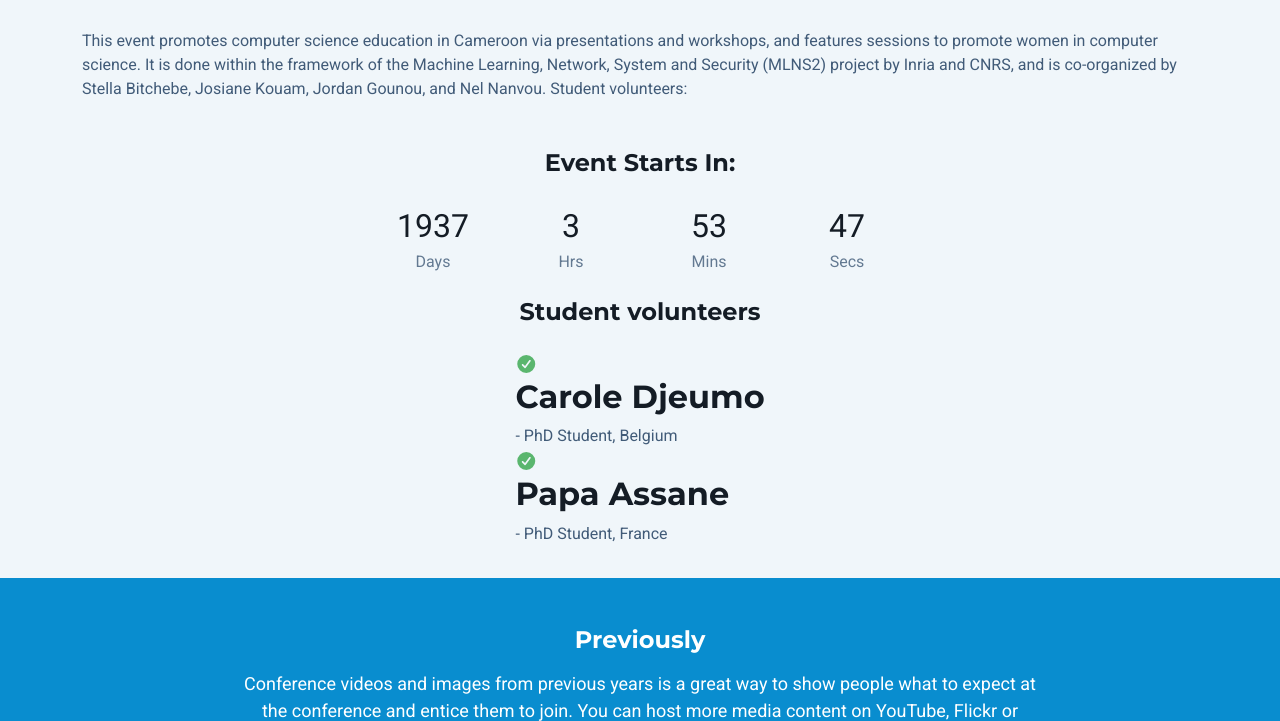
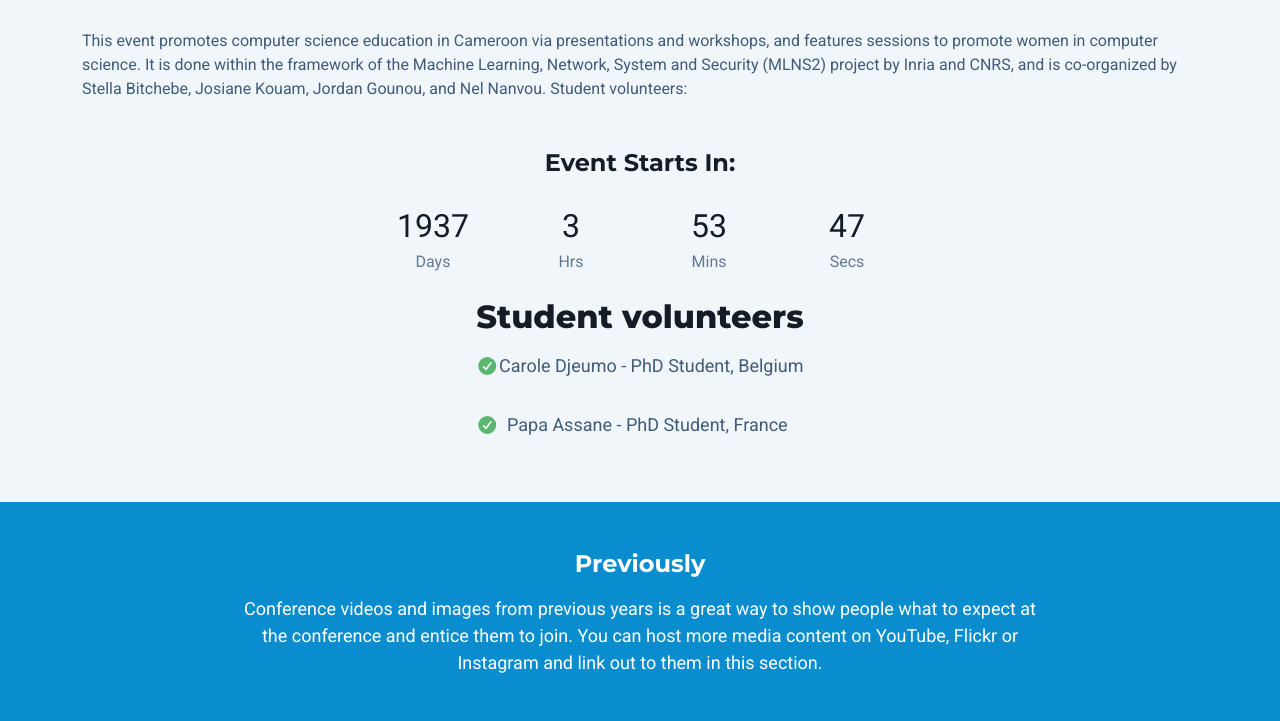
Before and after one commit to science-events-cameroon/2023, a plain HTML site: page index.html in a window 1280 px wide. Shown: the part 1230-1951 px from the top of the page. Drawn offline with Linux system fonts and the light colour scheme; grey boxes are pictures that could not be loaded.

Commit message:
about section

```diff
--- a/index.html
+++ b/index.html
@@ -129,10 +129,10 @@
 				<div id="countdown-box" class="countdown-box"></div>
 			</div><!--//event-countdown-->
 			<div class="benefits-list text-center mb-3">
-				<h4 class="text-center mb-4">Student volunteers</h4>
+				<h4 class="section-heading text-center mb-3">Student volunteers</h4>
 				<ul class="list-unstyled text-start d-inline-block">
-					<li><i class="fas fa-check-circle me-2"></i><h2>Carole Djeumo</h2></li> - PhD Student, Belgium<br>
-					<li><i class="fas fa-check-circle me-2"></i><h2>Papa Assane</h2></li> - PhD Student, France<br>
+					<li><i class="fas fa-check-circle me-	2"></i>Carole Djeumo - PhD Student, Belgium</li><br>
+					<li><i class="fas fa-check-circle me-2"></i>Papa Assane - PhD Student, France</li><br>
 				</ul>
 			</div><!--//benefits-list-->
 			<!-- <div class="about-cta text-center mb-5"><a class="btn btn-secondary btn-lg  mb-5" href="https://themes.3rdwavemedia.com/bootstrap-templates/startup/devconf-free-bootstrap-4-conference-template-for-tech-conferences-and-events/" target="_blank">Registration</a></div> -->
```
